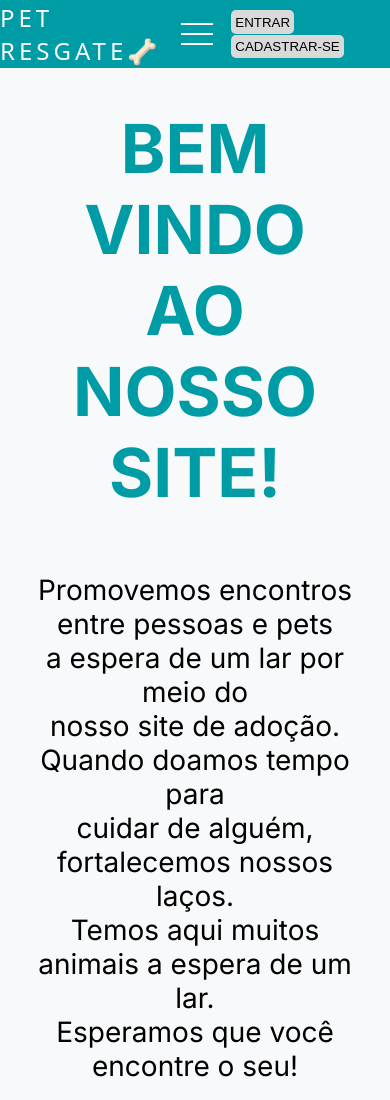
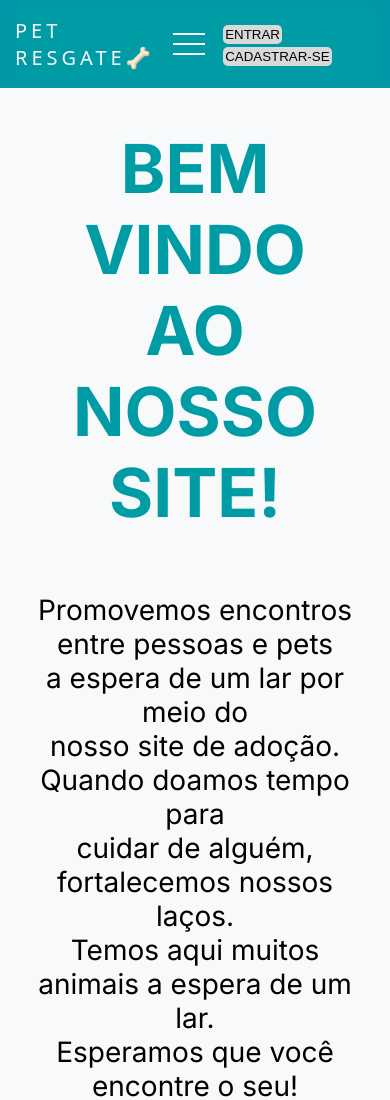
Before and after one commit to joaodamasio22/Pet-_Resgate, a plain HTML site: page index.html in a window 390 px wide. Shown: the top 1100 px of the page. Drawn offline with Linux system fonts and the light colour scheme.

Commit message:
deixando mais responsivo

```diff
--- a/styles/cadastro.css
+++ b/styles/cadastro.css
@@ -14,6 +14,15 @@ main{
   min-width: 320px;
   margin: auto;
 }
+
+header {
+  display: flex;
+  justify-content: space-between;
+  align-items: center;
+  padding: 10px 15px;
+  background-color: #0097a7;
+}
+
 a {
   color: #fff;
   text-decoration: none;
--- a/styles/contato.css
+++ b/styles/contato.css
@@ -14,6 +14,15 @@ main{
   min-width: 320px;
   margin: auto;
 }
+
+header {
+  display: flex;
+  justify-content: space-between;
+  align-items: center;
+  padding: 10px 15px;
+  background-color: #0097a7;
+}
+
 a {
   color: #fff;
   text-decoration: none;
--- a/styles/index.css
+++ b/styles/index.css
@@ -14,6 +14,15 @@ main{
   min-width: 320px;
   margin: auto;
 }
+
+header {
+  display: flex;
+  justify-content: space-between;
+  align-items: center;
+  padding: 10px 15px;
+  background-color: #0097a7;
+}
+
 a {
   color: #fff;
   text-decoration: none;
@@ -439,6 +448,18 @@ footer {
 }
 
 @media (max-width: 768px) {
+  .logo{
+    font-size: 20px;
+  }
+  .entrar, .cadastro{
+    padding: 2px;
+    text-align: center;
+    color: #000000;
+    background-color: #D9D9D9;
+    border: none;
+    border-radius: 5px;
+    cursor: pointer;
+  }
   .container__bem_vindo{
     flex-direction: column;
     text-align: center;
--- a/styles/login.css
+++ b/styles/login.css
@@ -13,6 +13,14 @@ main{
   max-width: 1920px;
   min-width: 320px;
   margin: auto;
+}
+
+header {
+  display: flex;
+  justify-content: space-between;
+  align-items: center;
+  padding: 10px 15px;
+  background-color: #0097a7;
 }
 
 a {
--- a/styles/pets_resgatados.css
+++ b/styles/pets_resgatados.css
@@ -14,6 +14,15 @@ main{
   min-width: 320px;
   margin: auto;
 }
+
+header {
+  display: flex;
+  justify-content: space-between;
+  align-items: center;
+  padding: 10px 15px;
+  background-color: #0097a7;
+}
+
 a {
   color: #fff;
   text-decoration: none;
--- a/styles/sobre.css
+++ b/styles/sobre.css
@@ -14,6 +14,15 @@ html, body{
 #conteudo{
     flex: 1;
 }
+
+header {
+  display: flex;
+  justify-content: space-between;
+  align-items: center;
+  padding: 10px 15px;
+  background-color: #0097a7;
+}
+
 a {
   color: #fff;
   text-decoration: none;
```
